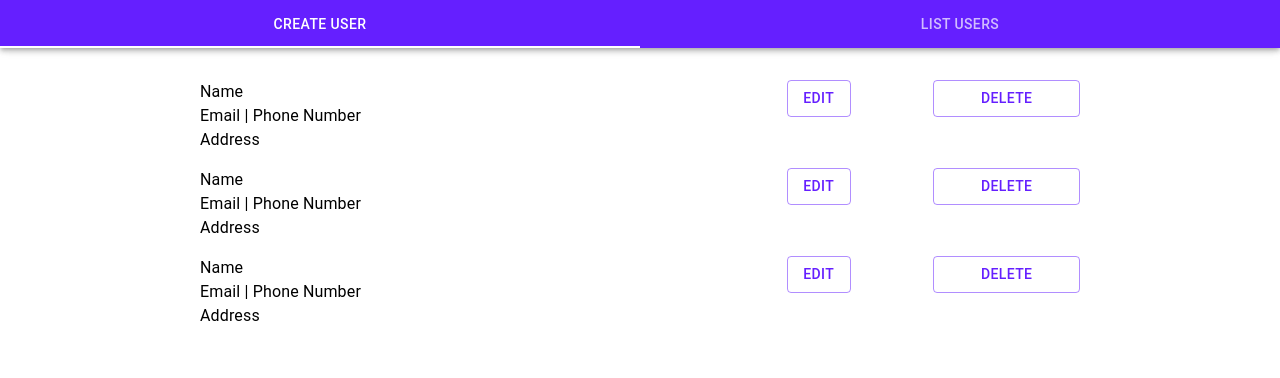
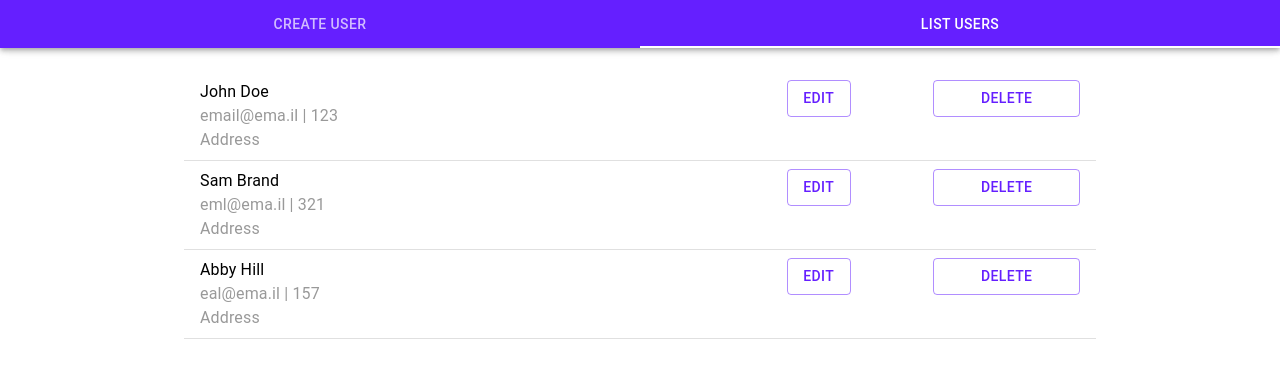
Before and after one commit to sinsinkun/bp-fsd1, a React (Create React App) app: page /list in a window 1280 px wide. Shown: the top 378 px of the page. Built offline with nearby package versions, Linux system fonts and the light colour scheme; no server answers.

Commit message:
Added google map integration

```diff
--- a/package.json
+++ b/package.json
@@ -4,6 +4,7 @@
   "private": true,
   "dependencies": {
     "@material-ui/core": "^4.11.4",
+    "@material-ui/icons": "^4.11.2",
     "@testing-library/jest-dom": "^5.12.0",
     "@testing-library/react": "^11.2.6",
     "@testing-library/user-event": "^12.8.3",
--- a/src/App.js
+++ b/src/App.js
@@ -25,6 +25,7 @@ function App() {
           <Switch>
             <Route exact path="/"><Form /></Route>
             <Route path="/list"><List /></Route>
+            <Route path="/user"><Form /></Route>
           </Switch>
         </Container>
       </Router>
--- a/src/components/Form.js
+++ b/src/components/Form.js
@@ -1,10 +1,15 @@
-import { Button, Grid, TextField } from '@material-ui/core';
-import { useState } from 'react';
+import { Button, Grid, TextField, IconButton } from '@material-ui/core';
+import { Search as SearchIcon } from '@material-ui/icons';
+import { useEffect, useState } from 'react';
+import { useLocation } from 'react-router-dom';
+import envFile from '../env.json';
 
 const formParent = {
   display:"flex",
   flexDirection: "column",
 }
+
+const API_KEY = envFile.API_KEY;
 
 function Form() {
 
@@ -12,6 +17,15 @@ function Form() {
   const [email, setEmail] = useState("");
   const [phone, setPhone] = useState("");
   const [address, setAddress] = useState("");
+  const [showMap, setShowMap] = useState(false);
+  const [query, setQuery] = useState("");
+  const location = useLocation();
+
+  useEffect(() => {
+    if (location.pathname.includes("/user/")) {
+      console.log("look up user", location.pathname.replace("/user/",""));
+    }
+  }, [location])
 
   function submitForm(e) {
     e.preventDefault();
@@ -23,9 +37,20 @@ function Form() {
     setEmail("");
     setPhone("");
     setAddress("");
+    setShowMap(false);
+  }
+
+  function searchMap() {
+    if (address.length < 1) {
+      console.log("no search term");
+      return;
+    }
+    setQuery( address.replace(" ","+") );
+    setShowMap(true);
   }
 
   return(
+    <div>
       <form style={formParent} onSubmit={submitForm}>
         <TextField label="Name" variant="filled" value={name}
           onChange={(e) => setName(e.target.value)} />
@@ -37,7 +62,11 @@ function Form() {
           onChange={(e) => setPhone(e.target.value)} />
         <br/>
         <TextField label="Address" variant="filled" value={address}
-        onChange={(e) => setAddress(e.target.value)} />
+          onChange={(e) => setAddress(e.target.value)}
+          InputProps={{endAdornment: (
+              <IconButton onClick={searchMap}><SearchIcon /></IconButton>
+          )}}
+        />
         <br/>
         <Grid container>
           <Grid item xs={6} style={{textAlign:"center"}}>
@@ -48,6 +77,13 @@ function Form() {
           </Grid>
         </Grid>
       </form>
+      {/* Google Map Display */}
+      {showMap ?
+        <iframe title="Google Maps" loading="lazy"
+          src={`https://www.google.com/maps/embed/v1/place?key=${API_KEY}&q=${query}`}>
+        </iframe>
+      : ""}
+    </div>
   )
 }
 
--- a/src/components/List/List.js
+++ b/src/components/List/List.js
@@ -1,12 +1,29 @@
 import { List, ListItem } from '@material-ui/core';
+import { useEffect, useState } from 'react';
 import ListEntry from "./ListEntry";
 
+const mockData = [
+  {_id:"1a2", name:"John Doe", email:"email@ema.il", phone:"123", Address:"456 abc st"},
+  {_id:"3b4", name:"Sam Brand", email:"eml@ema.il", phone:"321", Address:"152 abc st"},
+  {_id:"6c7", name:"Abby Hill", email:"eal@ema.il", phone:"157", Address:"789 def st"}
+]
+
 function UserList() {
+
+  const [userData, setUserData] = useState([]);
+
+  useEffect(() => {
+    // to-do: access data from database
+    setUserData(mockData)
+  },[])
+
   return(
     <List aria-label="user list">
-      <ListItem><ListEntry /></ListItem>
-      <ListItem><ListEntry /></ListItem>
-      <ListItem><ListEntry /></ListItem>
+      {userData.map(user =>
+        <ListItem divider key={user._id}>
+          <ListEntry {...user} />
+        </ListItem>
+      )}
     </List>
   )
 }
--- a/src/components/List/ListEntry.js
+++ b/src/components/List/ListEntry.js
@@ -1,28 +1,35 @@
-import { Typography, Grid, Button, Divider } from "@material-ui/core";
+import { Typography, Grid, Button } from "@material-ui/core";
 import { useEffect, useState } from "react";
+import { useHistory } from "react-router-dom";
 
 function ListEntry(props) {
 
-  const [data, setData] = useState({name:"", email:"", phone:"", Address:""});
+  const [data, setData] = useState({id:null, name:"", email:"", phone:"", Address:""});
+  const history = useHistory();
 
   useEffect(() => {
+    const id = props._id || null;
     const name = props.name || "Name";
     const email = props.email || "Email";
     const phone = props.phone || "Phone Number";
     const address = props.address || "Address";
 
-    setData({name:name, email:email, phone:phone, address:address});
+    setData({id:id, name:name, email:email, phone:phone, address:address});
   },[props])
+
+  function gotoEdit(id) {
+    history.push('/user/'+id);
+  }
 
   return(
     <Grid container>
       <Grid item xs={8}>
         <Typography>{data.name}</Typography>
-        <Typography>{data.email} | {data.phone}</Typography>
-        <Typography>{data.address}</Typography>
+        <Typography style={{color:"#999"}}>{data.email} | {data.phone}</Typography>
+        <Typography style={{color:"#999"}}>{data.address}</Typography>
       </Grid>
       <Grid item xs={2}>
-        <Button variant="outlined" color="primary">EDIT</Button>
+        <Button variant="outlined" color="primary" onClick={() => gotoEdit(data.id)}>EDIT</Button>
       </Grid>
       <Grid item xs={2}>
         <Button variant="outlined" color="primary" fullWidth>DELETE</Button>
--- a/src/components/Navbar.js
+++ b/src/components/Navbar.js
@@ -1,11 +1,19 @@
 import { AppBar, Tabs, Tab } from "@material-ui/core";
-import { useState } from "react";
-import { useHistory } from "react-router-dom";
+import { useEffect, useState } from "react";
+import { useHistory, useLocation } from "react-router-dom";
 
 function Navbar() {
 
   const [activeTab, setActiveTab] = useState("a");
+  const location = useLocation();
   const history = useHistory();
+
+  useEffect(() => {
+    // toggle animation of active tab based on URL
+    if (location.pathname === "/") setActiveTab("a");
+    if (location.pathname === "/list") setActiveTab("b");
+    if (location.pathname.includes("/user/")) setActiveTab("a");
+  }, [location])
 
   function gotoPage(link) {
     history.push(link);
@@ -13,8 +21,7 @@ function Navbar() {
 
   return(
     <AppBar>
-      <Tabs variant="fullWidth" centered aria-label="navigation"
-        value={activeTab} onChange={(e, newValue) => setActiveTab(newValue)}>
+      <Tabs variant="fullWidth" centered aria-label="navigation" value={activeTab}>
         <Tab value="a" label="CREATE USER" onClick={() => gotoPage("/")} />
         <Tab value="b" label="LIST USERS" onClick={() => gotoPage("/list")} />
       </Tabs>
--- a/src/index.css
+++ b/src/index.css
@@ -7,7 +7,21 @@ body {
   -moz-osx-font-smoothing: grayscale;
 }
 
-code {
-  font-family: source-code-pro, Menlo, Monaco, Consolas, 'Courier New',
-    monospace;
+iframe {
+  display: block;
+  width: 90%;
+  aspect-ratio: 1.5;
+  margin: 2rem auto;
+  animation: gmap-in 0.5s ease-out;
 }
+
+@keyframes gmap-in {
+  0% {
+    opacity: 0%;
+    transform: translateY(100px);
+  }
+  100% {
+    opacity: 100%;
+    transform: translateY(0);
+  }
+}
```
Also changed, not shown: 2 other files (tests, documents, lock files or other folders). Lines whose indentation alone changed are shown as unchanged.
